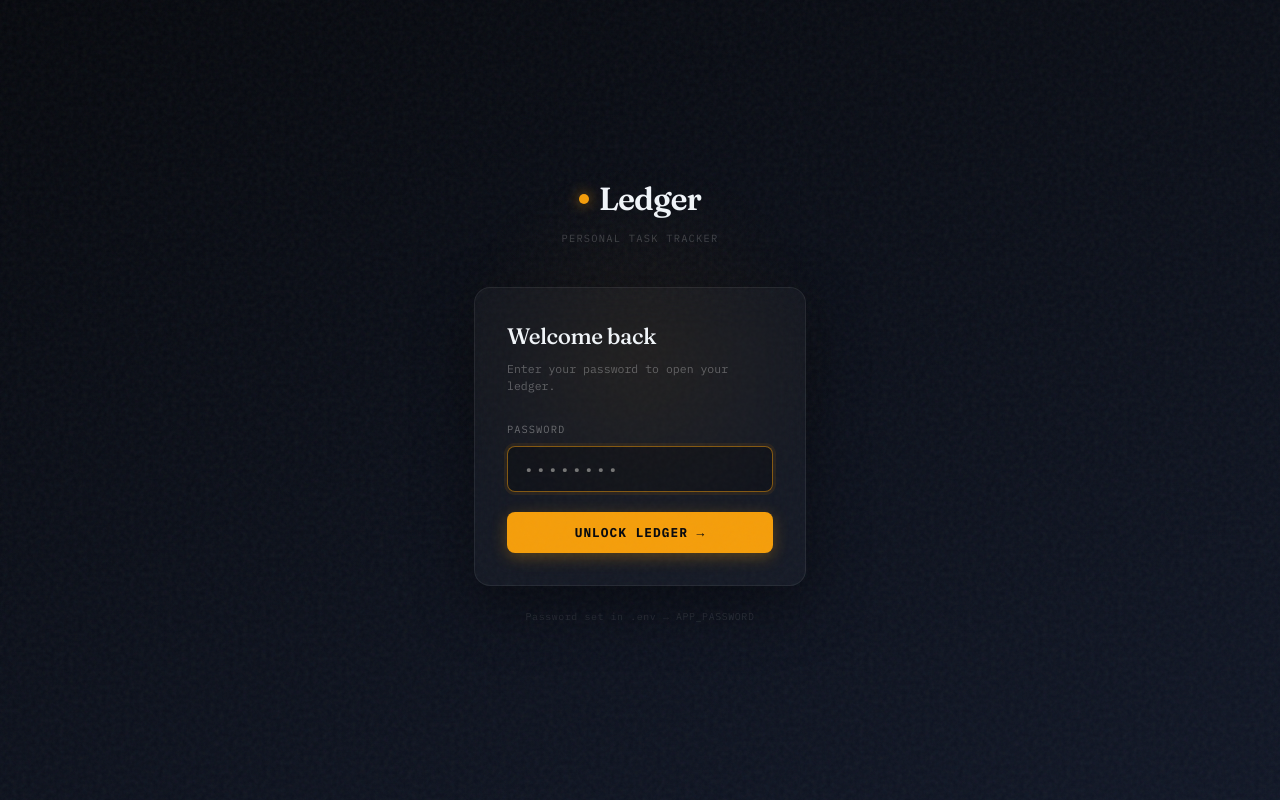
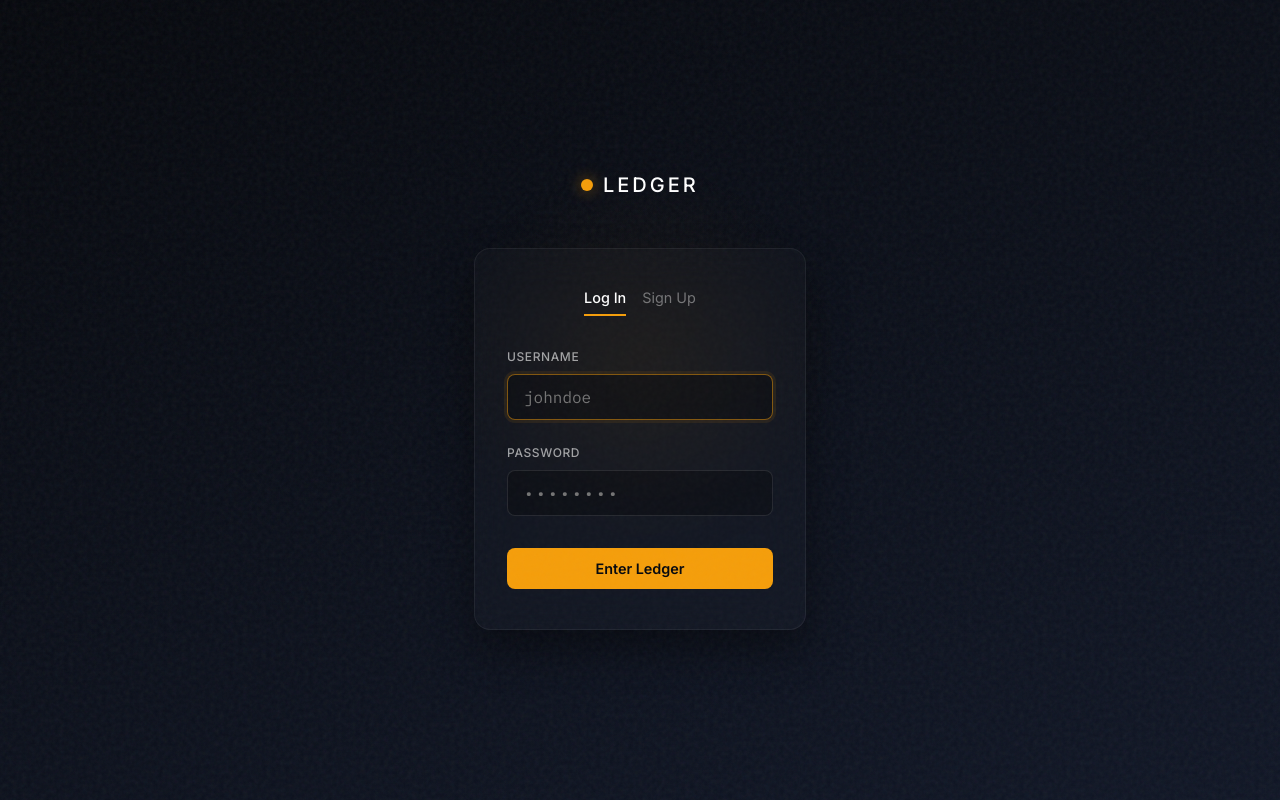
Before and after one commit to vivekdesai-67/task-tracker, a Next.js app: page /login in a window 1280 px wide. Built offline with nearby package versions, Linux system fonts and the light colour scheme; no server answers.

Commit message:
feat: Add multi-user support with isolated data

```diff
--- a/package.json
+++ b/package.json
@@ -11,6 +11,7 @@
   },
   "dependencies": {
     "@prisma/client": "^5.22.0",
+    "bcryptjs": "^3.0.3",
     "date-fns": "^4.4.0",
     "framer-motion": "^12.43.0",
     "iron-session": "^8.0.4",
@@ -21,6 +22,7 @@
     "react-hot-toast": "^2.6.0"
   },
   "devDependencies": {
+    "@types/bcryptjs": "^2.4.6",
     "@types/node": "^20",
     "@types/react": "^19",
     "@types/react-dom": "^19",
--- a/src/app/login/page.tsx
+++ b/src/app/login/page.tsx
@@ -1,11 +1,17 @@
 'use client';
 
-import { useActionState } from 'react';
-import { login } from '@/app/actions/auth';
+import { useActionState, useState } from 'react';
+import { login, register } from '@/app/actions/auth';
 import { motion } from 'framer-motion';
 
 export default function LoginPage() {
-  const [state, formAction, isPending] = useActionState(login, undefined);
+  const [isLogin, setIsLogin] = useState(true);
+  const [loginState, loginAction, isLoginPending] = useActionState(login, undefined);
+  const [registerState, registerAction, isRegisterPending] = useActionState(register, undefined);
+
+  const state = isLogin ? loginState : registerState;
+  const isPending = isLogin ? isLoginPending : isRegisterPending;
+  const action = isLogin ? loginAction : registerAction;
 
   return (
     <div style={{
@@ -48,74 +54,119 @@ export default function LoginPage() {
           initial={{ opacity: 0, y: -8 }}
           animate={{ opacity: 1, y: 0 }}
           transition={{ delay: 0.1, duration: 0.5 }}
-          style={{ textAlign: 'center', marginBottom: '2.5rem' }}
+          style={{
+            display: 'flex',
+            alignItems: 'center',
+            justifyContent: 'center',
+            gap: '0.6rem',
+            marginBottom: '3rem',
+          }}
         >
           <div style={{
-            display: 'inline-flex', alignItems: 'center', gap: '0.6rem',
-            fontFamily: "'Fraunces', serif",
-            fontSize: '2rem', fontWeight: 600,
-            color: '#f1f5f9', letterSpacing: '-0.03em',
+            width: '12px', height: '12px',
+            background: '#f59e0b',
+            borderRadius: '50%',
+            boxShadow: '0 0 15px rgba(245,158,11,0.5)',
+          }} />
+          <h1 style={{
+            fontSize: '1.25rem',
+            fontWeight: 500,
+            color: 'white',
+            letterSpacing: '0.15em',
+            margin: 0,
+            textTransform: 'uppercase',
           }}>
-            <div style={{
-              width: 10, height: 10, borderRadius: '50%',
-              background: '#f59e0b',
-              boxShadow: '0 0 14px rgba(245,158,11,0.7)',
-            }} />
             Ledger
-          </div>
-          <p style={{
-            fontFamily: "'IBM Plex Mono', monospace",
-            fontSize: '0.65rem',
-            color: 'rgba(255,255,255,0.2)',
-            letterSpacing: '0.12em',
-            textTransform: 'uppercase',
-            marginTop: '0.5rem',
-          }}>
-            Personal Task Tracker
-          </p>
+          </h1>
         </motion.div>
 
         {/* Card */}
         <motion.div
-          initial={{ opacity: 0, scale: 0.97 }}
+          initial={{ opacity: 0, scale: 0.96 }}
           animate={{ opacity: 1, scale: 1 }}
           transition={{ delay: 0.2, duration: 0.5, ease: [0.22, 1, 0.36, 1] }}
           style={{
-            background: 'rgba(255,255,255,0.03)',
-            border: '1px solid rgba(255,255,255,0.07)',
+            background: 'rgba(255,255,255,0.02)',
+            backdropFilter: 'blur(20px)',
+            WebkitBackdropFilter: 'blur(20px)',
+            border: '1px solid rgba(255,255,255,0.06)',
             borderRadius: '16px',
-            padding: '2rem',
-            backdropFilter: 'blur(20px)',
-            boxShadow: '0 20px 60px rgba(0,0,0,0.4)',
+            padding: '2.5rem 2rem',
+            boxShadow: '0 20px 40px rgba(0,0,0,0.4)',
           }}
         >
-          <h1 style={{
-            fontFamily: "'Fraunces', serif",
-            fontSize: '1.4rem', fontWeight: 500,
-            color: '#f1f5f9', marginBottom: '0.4rem',
-            letterSpacing: '-0.02em',
-          }}>
-            Welcome back
-          </h1>
-          <p style={{
-            fontFamily: "'IBM Plex Mono', monospace",
-            fontSize: '0.72rem',
-            color: 'rgba(255,255,255,0.3)',
-            marginBottom: '1.75rem',
-          }}>
-            Enter your password to open your ledger.
-          </p>
+          <div style={{ display: 'flex', justifyContent: 'center', gap: '1rem', marginBottom: '2rem' }}>
+            <button
+              onClick={() => setIsLogin(true)}
+              style={{
+                background: 'none', border: 'none', cursor: 'pointer',
+                color: isLogin ? 'white' : 'rgba(255,255,255,0.4)',
+                fontSize: '0.9rem', fontWeight: isLogin ? 500 : 400,
+                borderBottom: isLogin ? '2px solid #f59e0b' : '2px solid transparent',
+                paddingBottom: '0.5rem', transition: 'all 0.2s',
+              }}
+            >
+              Log In
+            </button>
+            <button
+              onClick={() => setIsLogin(false)}
+              style={{
+                background: 'none', border: 'none', cursor: 'pointer',
+                color: !isLogin ? 'white' : 'rgba(255,255,255,0.4)',
+                fontSize: '0.9rem', fontWeight: !isLogin ? 500 : 400,
+                borderBottom: !isLogin ? '2px solid #f59e0b' : '2px solid transparent',
+                paddingBottom: '0.5rem', transition: 'all 0.2s',
+              }}
+            >
+              Sign Up
+            </button>
+          </div>
 
-          <form action={formAction}>
-            <div style={{ marginBottom: '1.25rem' }}>
-              <label style={{
-                display: 'block',
-                fontFamily: "'IBM Plex Mono', monospace",
-                fontSize: '0.65rem',
-                color: 'rgba(255,255,255,0.35)',
-                letterSpacing: '0.1em',
-                textTransform: 'uppercase',
-                marginBottom: '0.5rem',
+          <form action={action} style={{ display: 'flex', flexDirection: 'column', gap: '1.5rem' }}>
+            <div>
+              <label htmlFor="username" style={{
+                display: 'block', fontSize: '0.75rem', fontWeight: 500,
+                color: 'rgba(255,255,255,0.6)', letterSpacing: '0.05em',
+                textTransform: 'uppercase', marginBottom: '0.5rem',
+              }}>
+                Username
+              </label>
+              <input
+                id="username"
+                name="username"
+                type="text"
+                autoFocus
+                autoComplete="username"
+                placeholder="johndoe"
+                style={{
+                  width: '100%',
+                  background: 'rgba(0,0,0,0.25)',
+                  border: `1px solid ${state?.error && state.error.includes('Username') ? 'rgba(244,63,94,0.5)' : 'rgba(255,255,255,0.1)'}`,
+                  borderRadius: '8px',
+                  color: 'white',
+                  fontFamily: "'IBM Plex Mono', monospace",
+                  fontSize: '1rem',
+                  padding: '0.75rem 1rem',
+                  outline: 'none',
+                  transition: 'border-color 0.2s, box-shadow 0.2s',
+                  boxSizing: 'border-box',
+                }}
+                onFocus={e => {
+                  e.target.style.borderColor = 'rgba(245,158,11,0.5)';
+                  e.target.style.boxShadow = '0 0 0 3px rgba(245,158,11,0.08)';
+                }}
+                onBlur={e => {
+                  e.target.style.borderColor = (state?.error && state.error.includes('Username')) ? 'rgba(244,63,94,0.5)' : 'rgba(255,255,255,0.1)';
+                  e.target.style.boxShadow = 'none';
+                }}
+              />
+            </div>
+
+            <div>
+              <label htmlFor="password" style={{
+                display: 'block', fontSize: '0.75rem', fontWeight: 500,
+                color: 'rgba(255,255,255,0.6)', letterSpacing: '0.05em',
+                textTransform: 'uppercase', marginBottom: '0.5rem',
               }}>
                 Password
               </label>
@@ -123,13 +174,12 @@ export default function LoginPage() {
                 id="password"
                 name="password"
                 type="password"
-                autoFocus
-                autoComplete="current-password"
+                autoComplete={isLogin ? 'current-password' : 'new-password'}
                 placeholder="••••••••"
                 style={{
                   width: '100%',
                   background: 'rgba(0,0,0,0.25)',
-                  border: `1px solid ${state?.error ? 'rgba(244,63,94,0.5)' : 'rgba(255,255,255,0.1)'}`,
+                  border: `1px solid ${state?.error && !state.error.includes('Username') ? 'rgba(244,63,94,0.5)' : 'rgba(255,255,255,0.1)'}`,
                   borderRadius: '8px',
                   color: 'white',
                   fontFamily: "'IBM Plex Mono', monospace",
@@ -145,7 +195,7 @@ export default function LoginPage() {
                   e.target.style.boxShadow = '0 0 0 3px rgba(245,158,11,0.08)';
                 }}
                 onBlur={e => {
-                  e.target.style.borderColor = state?.error ? 'rgba(244,63,94,0.5)' : 'rgba(255,255,255,0.1)';
+                  e.target.style.borderColor = (state?.error && !state.error.includes('Username')) ? 'rgba(244,63,94,0.5)' : 'rgba(255,255,255,0.1)';
                   e.target.style.boxShadow = 'none';
                 }}
               />
@@ -178,32 +228,17 @@ export default function LoginPage() {
                 border: 'none',
                 borderRadius: '8px',
                 padding: '0.75rem',
-                fontFamily: "'IBM Plex Mono', monospace",
-                fontWeight: 700,
-                fontSize: '0.8rem',
-                letterSpacing: '0.08em',
-                textTransform: 'uppercase',
-                cursor: isPending ? 'not-allowed' : 'pointer',
-                transition: 'background 0.2s, box-shadow 0.2s',
-                boxShadow: isPending ? 'none' : '0 4px 16px rgba(245,158,11,0.3)',
+                fontSize: '0.9rem',
+                fontWeight: 600,
+                cursor: isPending ? 'wait' : 'pointer',
+                marginTop: '0.5rem',
+                transition: 'background 0.2s',
               }}
             >
-              {isPending ? 'Unlocking…' : 'Unlock Ledger →'}
+              {isPending ? 'Authenticating...' : (isLogin ? 'Enter Ledger' : 'Create Account')}
             </motion.button>
           </form>
         </motion.div>
-
-        {/* Footer hint */}
-        <p style={{
-          textAlign: 'center',
-          fontFamily: "'IBM Plex Mono', monospace",
-          fontSize: '0.62rem',
-          color: 'rgba(255,255,255,0.12)',
-          marginTop: '1.5rem',
-          letterSpacing: '0.06em',
-        }}>
-          Password set in .env → APP_PASSWORD
-        </p>
       </motion.div>
     </div>
   );
--- a/src/lib/session.ts
+++ b/src/lib/session.ts
@@ -2,7 +2,8 @@ import { getIronSession, SessionOptions } from 'iron-session';
 import { cookies } from 'next/headers';
 
 export interface SessionData {
-  isLoggedIn: boolean;
+  userId?: string;
+  username?: string;
 }
 
 export const sessionOptions: SessionOptions = {
--- a/src/proxy.ts
+++ b/src/proxy.ts
@@ -27,7 +27,7 @@ export async function proxy(request: NextRequest) {
       password: sessionOptions.password as string,
     });
 
-    if (!session.isLoggedIn) {
+    if (!session.userId) {
       return NextResponse.redirect(new URL('/login', request.url));
     }
   } catch {
```
Also changed, not shown: src/app/actions/auth.ts (+70 -7 lines), src/app/api/tasks/[id]/route.ts (+42 -8 lines), src/app/api/tasks/route.ts (+13 -6 lines), 2 other files (tests, documents, lock files or other folders).
